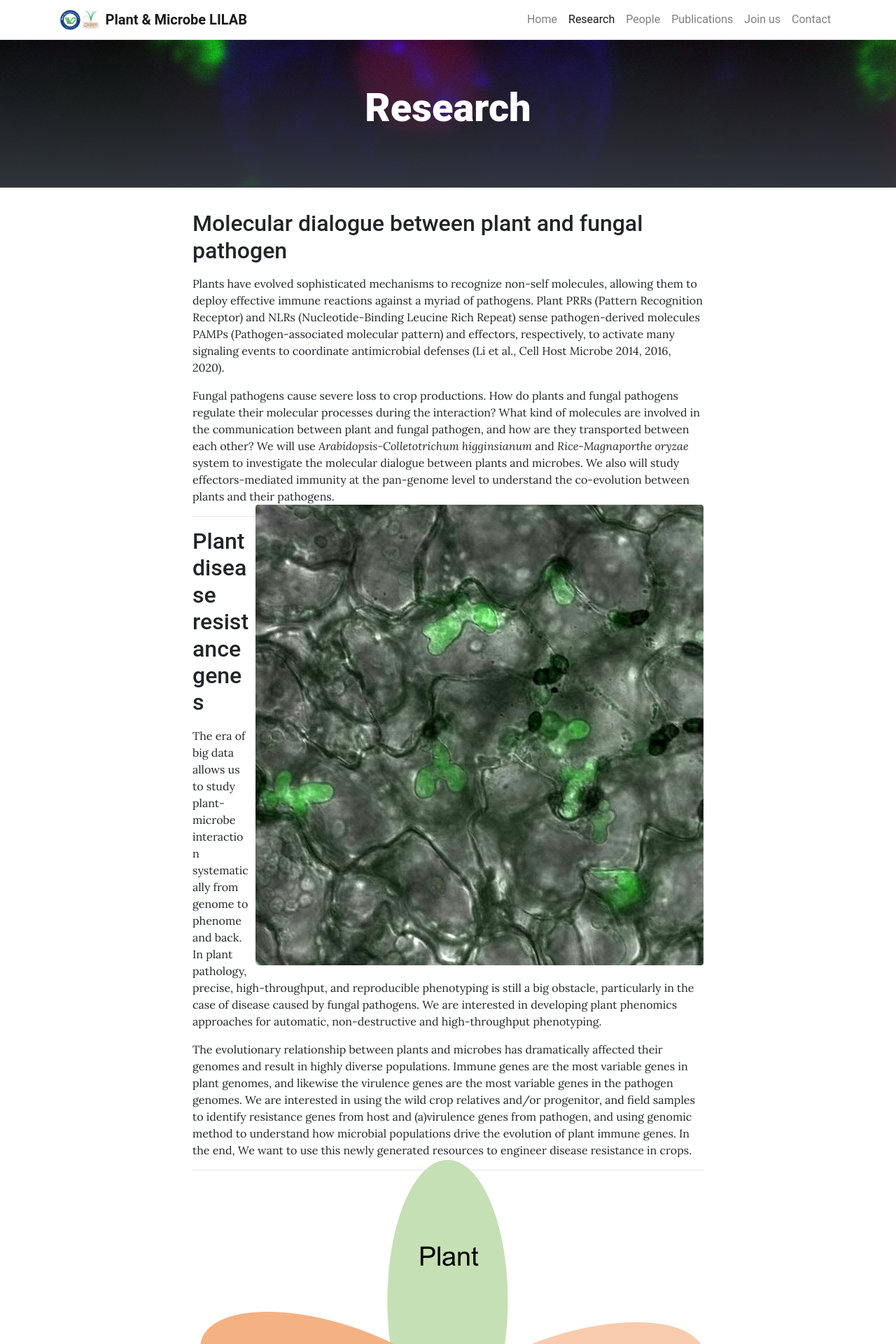
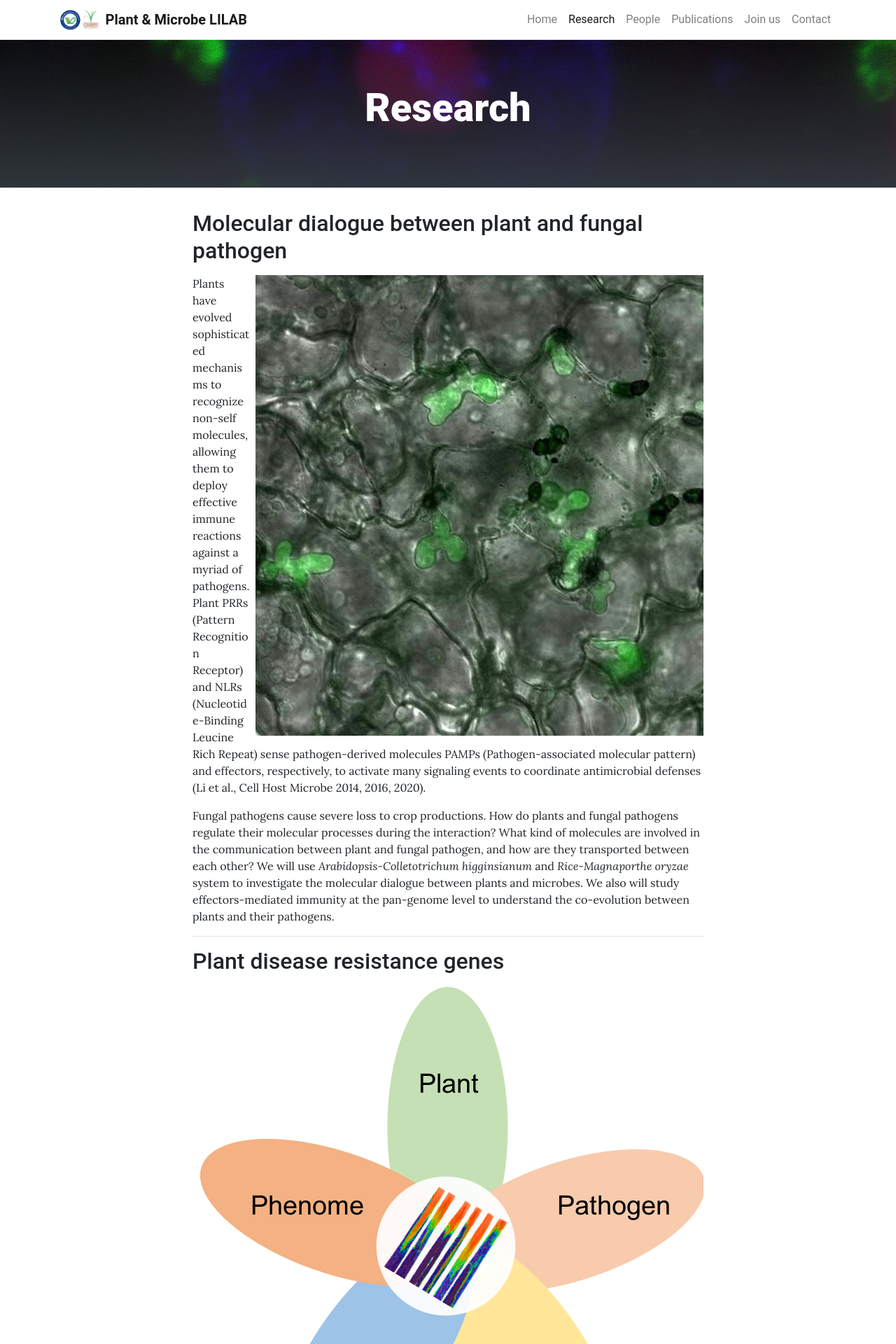
Before and after one commit to leili-plantmicrobe/leili-plantmicrobe.github.io, a Jekyll site: the page built from pages/research.md, in a window 1280 px wide. Shown: the top 1920 px of the page at 70% size. Built offline with Jekyll 4.4.1, drawn with Linux system fonts in a browser that asks for light colours.

Commit message:
Update research.md

```diff
--- a/pages/research.md
+++ b/pages/research.md
@@ -7,24 +7,26 @@ permalink: /research/
 
 ## Molecular dialogue between plant and fungal pathogen
 
+![colleto]({{ site.baseurl }}{% link /assets/img/colleto.jpg %}){: .float-right}
 Plants have evolved sophisticated mechanisms to recognize non-self molecules, allowing them to deploy effective immune reactions against a myriad of pathogens. Plant PRRs (Pattern Recognition Receptor) and NLRs (Nucleotide-Binding Leucine Rich Repeat) sense pathogen-derived molecules PAMPs (Pathogen-associated molecular pattern) and effectors, respectively, to activate many signaling events to coordinate antimicrobial defenses (Li et al., Cell Host Microbe 2014, 2016, 2020).
 
 Fungal pathogens cause severe loss to crop productions. How do plants and fungal pathogens regulate their molecular processes during the interaction? What kind of molecules are involved in the communication between plant and fungal pathogen, and how are they transported between each other? We will use _Arabidopsis-Colletotrichum higginsianum_ and _Rice-Magnaporthe oryzae_ system to investigate the molecular dialogue between plants and microbes. We also will study effectors-mediated immunity at the pan-genome level to understand the co-evolution between plants and their pathogens.
-![colleto]({{ site.baseurl }}{% link /assets/img/colleto.jpg %}){: .rounded .float-right}
+ {: .clearfix}
 
 ---
 
 ## Plant disease resistance genes
 
+![pheno]({{ site.baseurl }}{% link /assets/img/pheno.png %}){: .float-right}
 The era of big data allows us to study plant-microbe interaction systematically from genome to phenome and back. In plant pathology, precise, high-throughput, and reproducible phenotyping is still a big obstacle, particularly in the case of disease caused by fungal pathogens. We are interested in developing plant phenomics approaches for automatic, non-destructive and high-throughput phenotyping.
 
-
 The evolutionary relationship between plants and microbes has dramatically affected their genomes and result in highly diverse populations. Immune genes are the most variable genes in plant genomes, and likewise the virulence genes are the most variable genes in the pathogen genomes. We are interested in using the wild crop relatives and/or progenitor, and field samples to identify resistance genes from host and (a)virulence genes from pathogen, and using genomic method to understand how microbial populations drive the evolution of plant immune genes. In the end, We want to use this newly generated resources to engineer disease resistance in crops.
-![pheno]({{ site.baseurl }}{% link /assets/img/pheno.png %}){: .rounded .float-right}
+{: .clearfix}
 
 ---
 
 ## Plant endophytic fungal communities
 
+![tree]({{ site.baseurl }}{% link /assets/img/tree.jpg %}){: .float-right}
 Each plant species harbors a core microbial community, which plays a critical function in plant growth and resistance. Some recent studies about human and plant microbiome show that metabolites from both host and microbe can affect counterpart. For example, nonribosomal peptides and polyketides produced by microbes may regulate microbe-microbe or microbe-plant-microbe interactions in plant disease suppression. Focusing on plant-associated fungal community, we will isolate and culture endophytic fungal strains to study the higher-order interaction between different kingdoms. Specifically, We are interested in functional researches by investigating natural endophytic fungal isolates in plant disease resistance. Our goal is to improve plant resistance through manipulating the natural fungal community by genetic engineering tools.
-![tree]({{ site.baseurl }}{% link /assets/img/tree.jpg %}){: .rounded .float-right}
+{: .clearfix}
```
